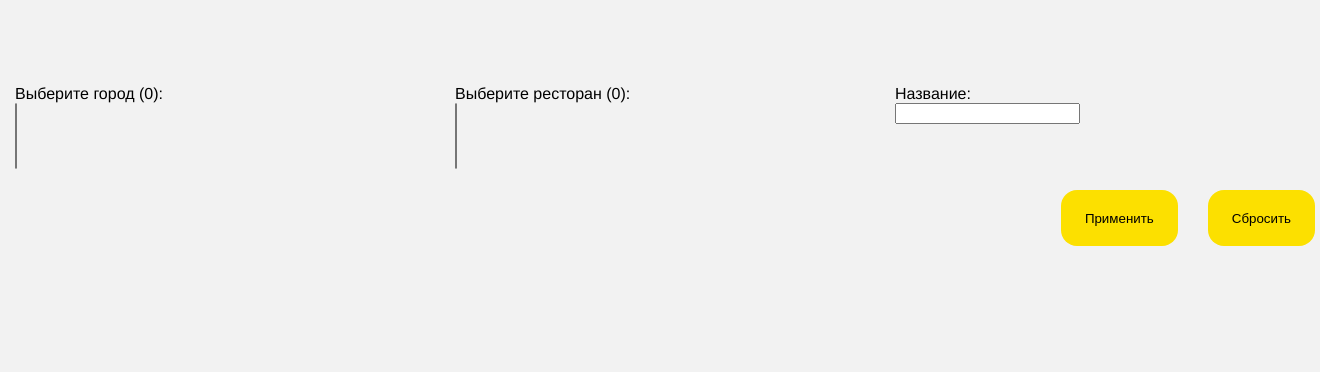
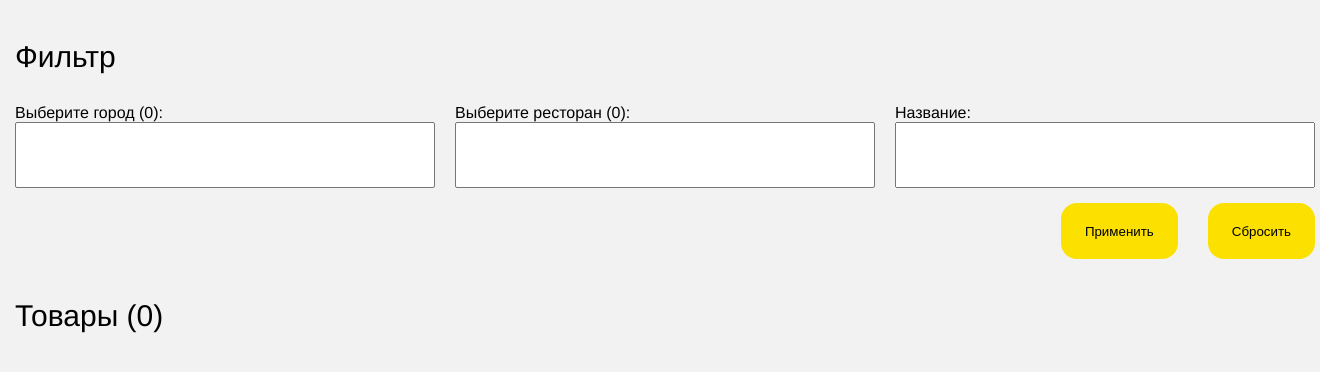
Before and after one commit to scanderoff/dlstats, a Flask app: page / in a window 1320 px wide. Shown: the top 372 px of the page. Run offline with Flask 2, Linux system fonts and the light colour scheme; data that the repository does not hold is empty; parts of the project's set-up code (start-up, migrations or seed data) failed here and were passed over; some libraries are stand-ins or nearby versions.

Commit message:
bug fixes

```diff
--- a/src/services/yandex_eda.py
+++ b/src/services/yandex_eda.py
@@ -15,6 +15,7 @@ log.setLevel(logging.INFO)
 
 
 # Храним всю необходимую инфу в таких контейнерах для удобства
+# need pydantic?
 
 class City(NamedTuple):
     id: int
--- a/src/static/scripts/main.js
+++ b/src/static/scripts/main.js
@@ -49,7 +49,6 @@ const restaurantChoices = new Choices('[name="restaurants"]', {
     }
 
     function onResponse(html) {
-        console.log(html);
         if (!html) {
             observer.unobserve($spinner);
             $spinner.remove();
@@ -60,3 +59,19 @@ const restaurantChoices = new Choices('[name="restaurants"]', {
         $productList.insertAdjacentHTML("beforeend", html);
     }
 }());
+
+
+
+
+
+
+
+
+
+(function () {
+    const $resetBtn = document.querySelector('.filter-form__btn[type="reset"]');
+
+    $resetBtn.addEventListener("click", (event) => {
+        location.search = "";
+    });
+}());
--- a/src/static/styles/main.css
+++ b/src/static/styles/main.css
@@ -134,7 +134,6 @@
 }
 
 .product--detail .product__weight {
-    margin: 10px 0;
     color: #000;
 }
 
@@ -145,13 +144,15 @@
 }
 
 .product__description {
-    margin-top: 8px;
-
     color: #b0b0b0;
 
     font-size: 15px;
     font-weight: 400;
     line-height: 1.33;
+}
+
+.product--item .product__description {
+    margin-top: 8px;
 }
 
 .product__thumbnail {
@@ -175,6 +176,9 @@
 }
 
 
+.product__line:not(:last-child) {
+    margin-bottom: 10px;
+}
 
 
 
@@ -182,8 +186,16 @@
 
 
 
-.filter {
-    padding: 35px 0;
+
+
+
+
+
+
+
+.section-filter__container {
+    padding-top: 40px;
+    padding-bottom: 40px;
 }
 
 .filter-form__title {
@@ -201,10 +213,6 @@
     margin: 10px;
 }
 
-.filter-form__input:not(:last-child) {
-    margin-bottom: 15px;
-}
-
 .filter-form__actions {
     display: flex;
     justify-content: flex-end;
@@ -217,8 +225,14 @@
 
 
 
+.section {
+    /* rewrite base.min.css */
+    background-color: transparent;
+}
 
-
+.section__title {
+    margin-bottom: 30px;
+}
 
 .title {
     font-size: 30px;
@@ -237,8 +251,22 @@
 }
 
 
+.input {
+    display: flex;
+    flex-direction: column;
+}
+
 .input__field {
+    flex-grow: 1;
     outline: none;
+}
+
+.input .choices {
+    flex-grow: 1;
+}
+
+.choices__inner {
+    height: 100%;
 }
 
 
--- a/src/templates/_product.html
+++ b/src/templates/_product.html
@@ -1,3 +1,5 @@
+{{ product.price_dropped }}
+
 <li class="product product--item products__item">
     <a class="product__inner" href="{{ url_for('main.product', product_id=product.id) }}" title="Посмотреть статистику">
         <div class="product__header">
--- a/src/templates/base.html
+++ b/src/templates/base.html
@@ -18,12 +18,11 @@
     </head>
     <body class="page__body">
         <main>
-            <section class="content">
-                <div class="content__container page__container">
-                    {% block content %}
-                    {% endblock %}
-                </div>
-            </section>
+            {% block wrapper %}
+            {% endblock %}
+
+            {% block sections %}
+            {% endblock %}
         </main>
     </body>
 </html>
--- a/src/templates/products.html
+++ b/src/templates/products.html
@@ -6,11 +6,15 @@
 {% endblock %}
 
 
-{% block content %}
-    <div class="products">
+{% block sections %}
+    <section class="section-filter section">
+        <div class="section-filter__container page__container">
+            <div class="title section__title">
+                Фильтр
+            </div>
+
             <div class="filter">
                 <form class="filter-form" action="" method="GET">
-
                     <div class="filter-form__inputs">
                         <label class="input filter-form__input">
                             <div class="input__label">
@@ -59,7 +63,16 @@
                     </div>
                 </form>
             </div>
+        </div>
+    </section>
 
+    <section class="section-products">
+        <div class="page__container">
+            <div class="title section__title">
+                Товары ({{ total_products }})
+            </div>
+
+            <div class="products">
                 <ul class="products__list">
                     {% include '_product_loop.html' %}
                 </ul>
@@ -68,4 +81,6 @@
                     <img src="{{ url_for('static', filename='images/spinner.gif') }}" alt="">
                 </div>
             </div>
+        </div>
+    </section>
 {% endblock %}
--- a/src/views.py
+++ b/src/views.py
@@ -30,6 +30,8 @@ def products() -> str:
     if s:
         products = products.filter(Product.name.contains(s))
 
+    total_products: int = products.count()
+
     page = int(request.args.get("page", "1"))
 
     products = products.paginate(page, 52, False).items
@@ -39,11 +41,12 @@ def products() -> str:
             products=products,
         )
 
-    return render_template("products.html",
-        cities=cities,
-        restaurants=restaurants,
-        products=products,
-    )
+    return render_template("products.html", **{
+        "cities": cities,
+        "restaurants": restaurants,
+        "products": products,
+        "total_products": total_products,
+    })
 
 
 @main.route("/product/<int:product_id>/", methods=["GET"])
@@ -60,7 +63,7 @@ def product(product_id: int) -> str:
         "values": json.dumps(values),
     }
 
-    return render_template("product.html",
-        product=product,
-        chart=chart,
-    )
+    return render_template("product.html", **{
+        "product": product,
+        "chart": chart,
+    })
```
Also changed, not shown: migrations/versions/03eb4276f019_.py (added, +38 -0 lines), migrations/versions/9ee01c75b939_.py (added, +30 -0 lines), populate_db.py (+4 -4 lines), src/models.py (+19 -1 lines), src/templates/content.html (added, +11 -0 lines), src/templates/product.html (+18 -6 lines). Lines whose indentation alone changed are shown as unchanged.
